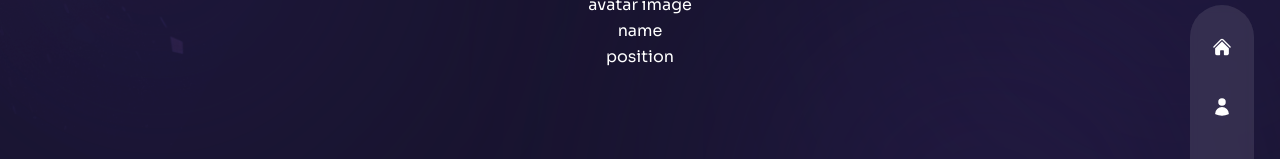
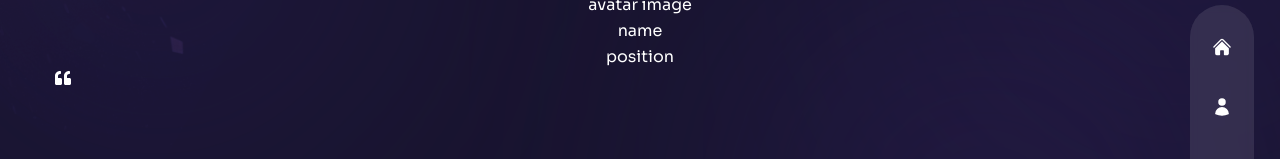
Before and after one commit to erickdc7/react-portfolio-2, a Next.js app: page /testimonials in a window 1280 px wide. Shown: the part 203-362 px from the top of the page. Built offline with nearby package versions, Linux system fonts and the light colour scheme.

Commit message:
add icon

```diff
--- a/components/TestimonialSlider.js
+++ b/components/TestimonialSlider.js
@@ -70,7 +70,7 @@ const TestimonialSlider = () => {
                 <div>
                   {/* Quote Icon */}
                   <div>
-
+                    <FaQuoteLeft />
                   </div>
                 </div>
               </div>
```
